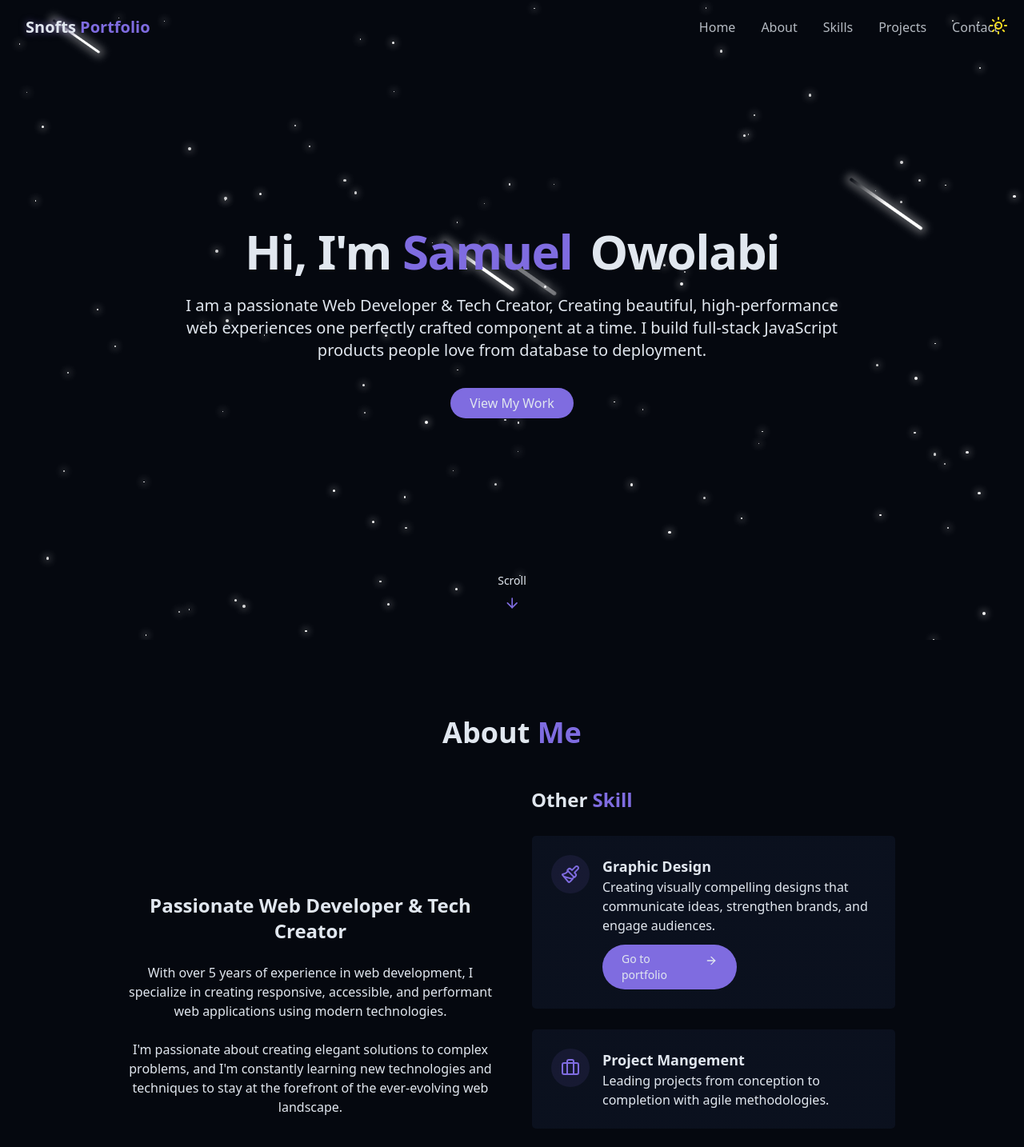
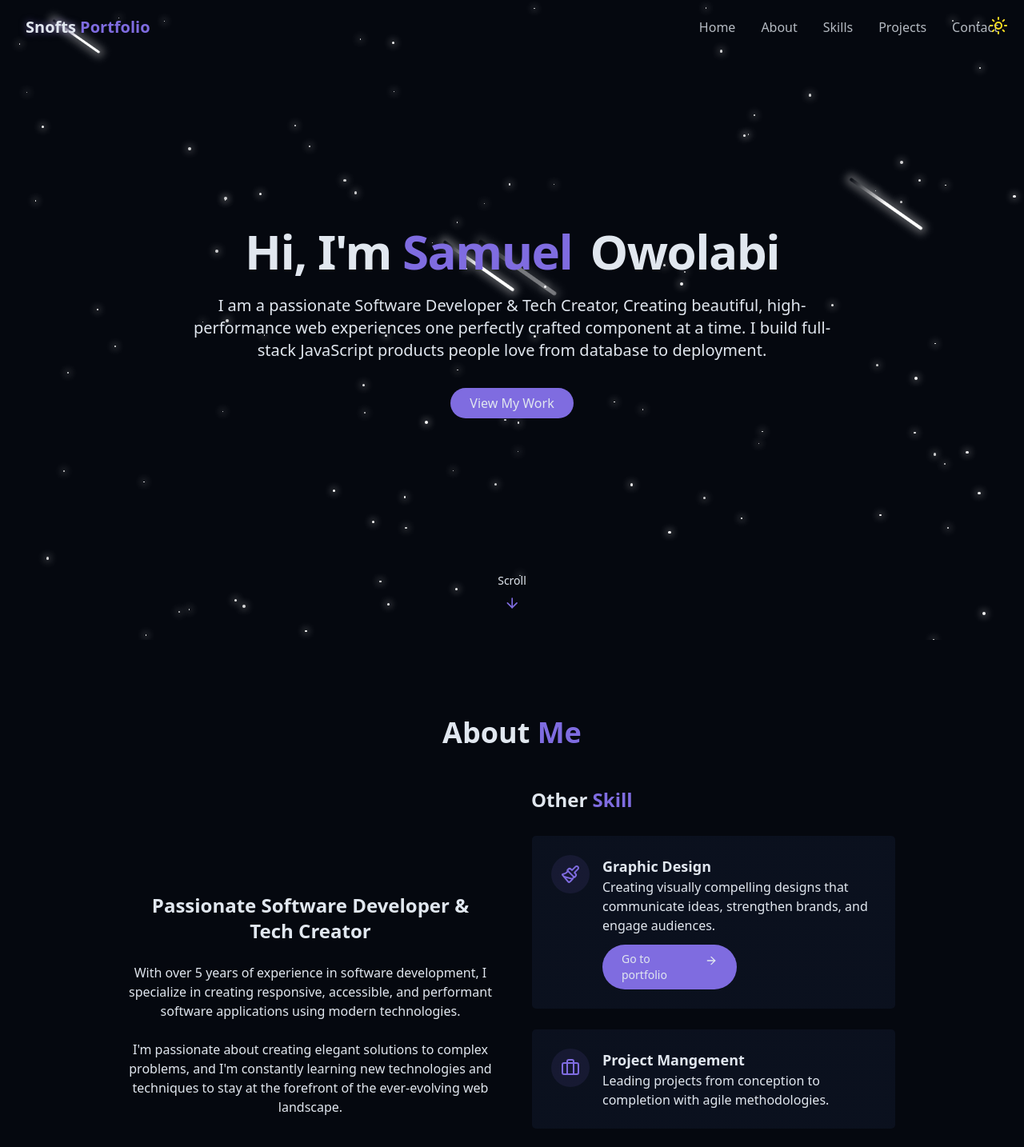
Before and after one commit to Snofts/Snofts-portfolio-website, a React (Vite) app: page / in a window 1280 px wide. Shown: the top 1434 px of the page at 80% size. Built offline with nearby package versions, Linux system fonts and the light colour scheme.

Commit message:
About me text adjusted

```diff
--- a/src/components/AboutSection.jsx
+++ b/src/components/AboutSection.jsx
@@ -13,11 +13,11 @@ const AboutMe = () => {
         <div className="grid grid-cols-1 md:grid-cols-2 gap-12 items-center">
           <div className="space-y-6">
             <h3 className="text-2xl font-semibold">
-              Passionate Web Developer & Tech Creator
+              Passionate Software Developer & Tech Creator
             </h3>
             <p className="text-muted-foreground">
-              With over 5 years of experience in web development, I specialize
-              in creating responsive, accessible, and performant web
+              With over 5 years of experience in software development, I specialize
+              in creating responsive, accessible, and performant software
               applications using modern technologies.
             </p>
 
--- a/src/components/HeroSection.jsx
+++ b/src/components/HeroSection.jsx
@@ -11,7 +11,7 @@ const HeroSection = () => {
                     <span className='text-primary opacity-0 animate-fade-in-delay-1'> Samuel</span>
                     <span className='text-gradient ml-2 opacity-0 animate-fade-in-delay-2'> Owolabi</span>
                 </h1>
-                <p className='text-lg md:text-xl text-muted-foreground max-2-2xl mx-auto opacity-0 animate-fade-in-delay-3'>I am a passionate Web Developer & Tech Creator, Creating beautiful, high-performance web experiences one perfectly crafted component at a time. I build full-stack JavaScript products people love from database to deployment.</p>
+                <p className='text-lg md:text-xl text-muted-foreground max-2-2xl mx-auto opacity-0 animate-fade-in-delay-3'>I am a passionate Software Developer & Tech Creator, Creating beautiful, high-performance web experiences one perfectly crafted component at a time. I build full-stack JavaScript products people love from database to deployment.</p>
                 <div className='pt-4 opacity-0 animate-fade-in-delay-4'>
                     <a href="#projects" className='cosmic-button'>View My Work</a>
                 </div>
```
